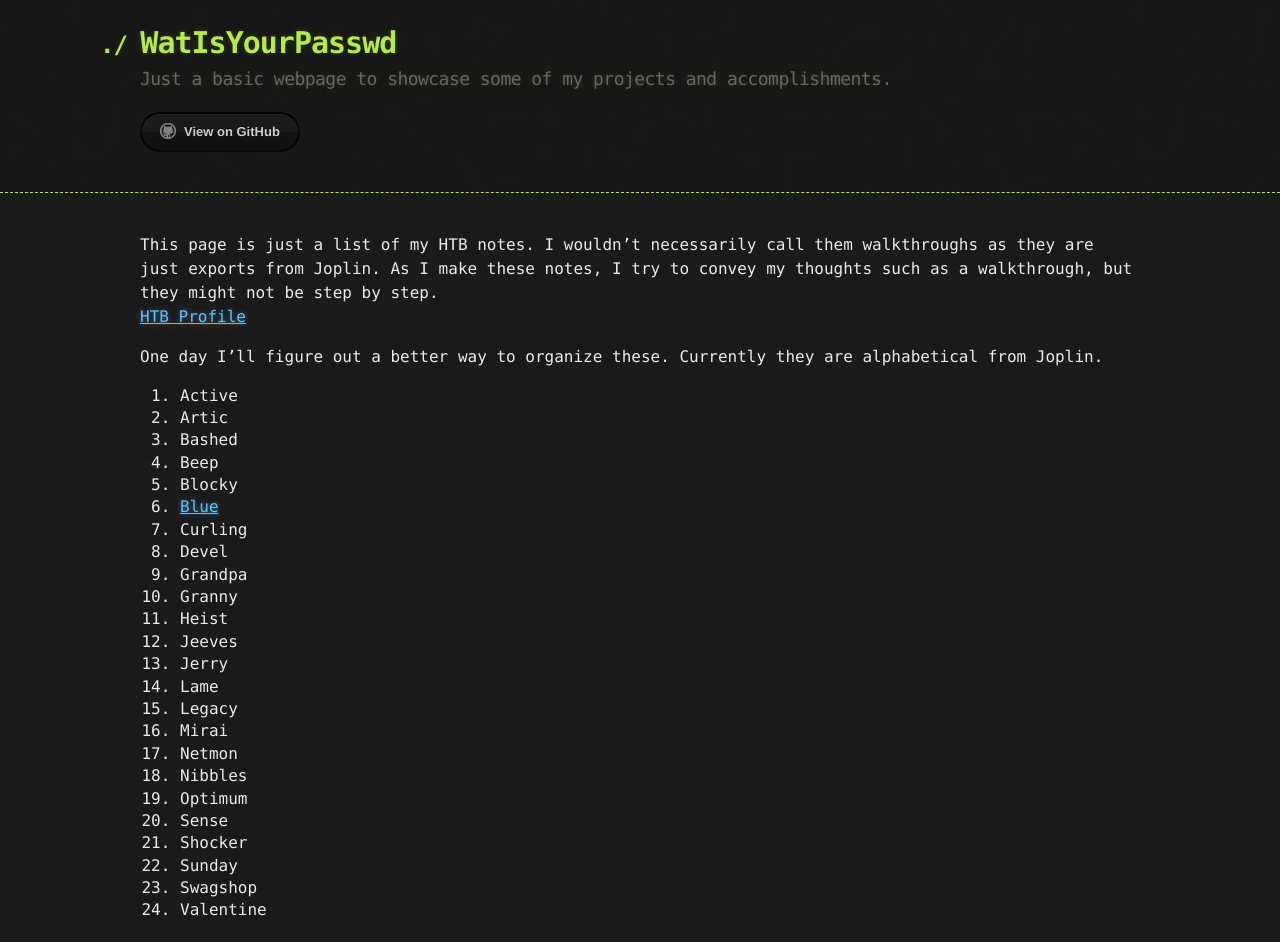
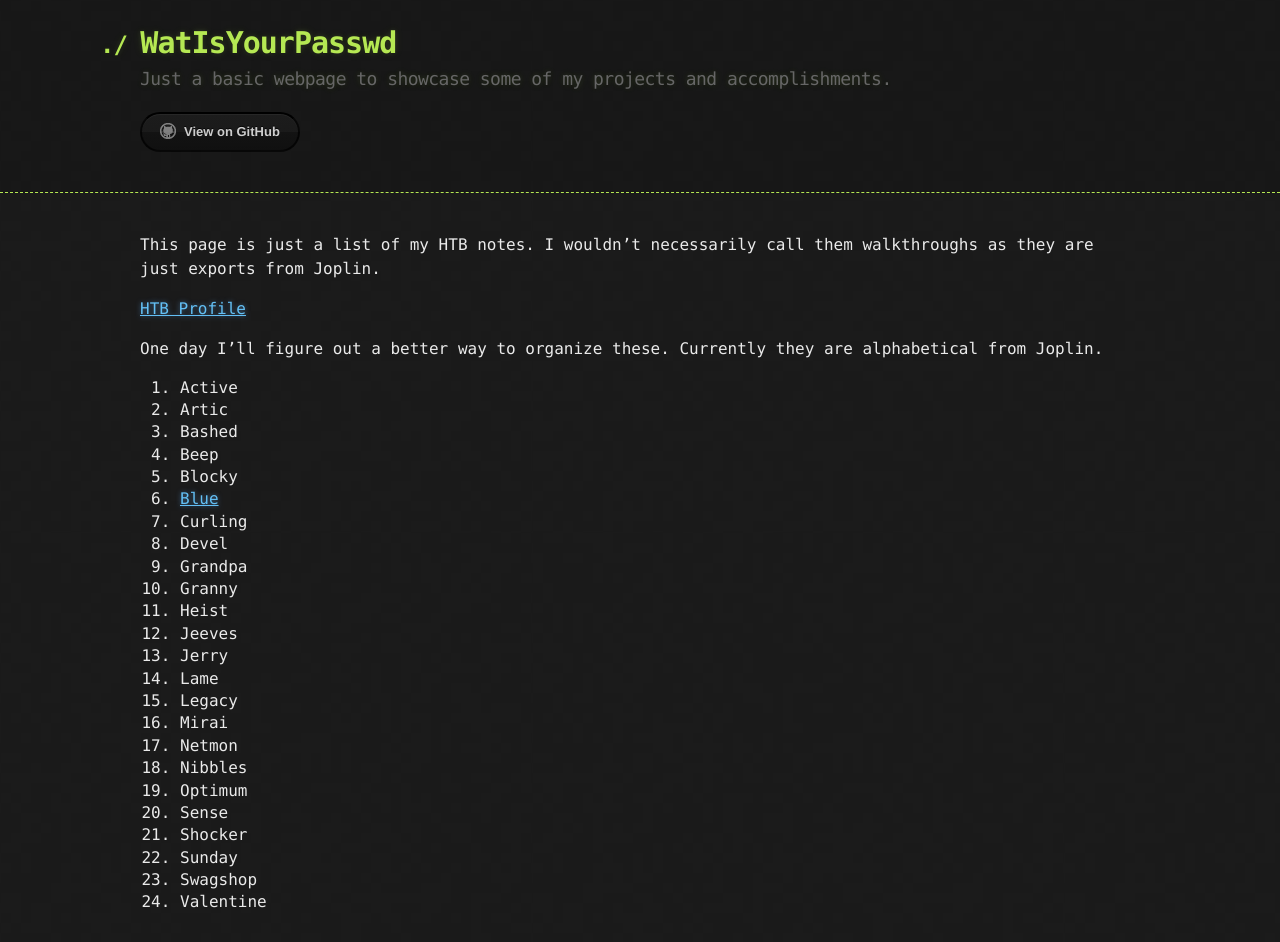
Before and after one commit to 0xForearms/0xForearms.github.io, a Jekyll site: the page built from HTB/index.md, in a window 1280 px wide. Built offline with Jekyll 4.4.1, drawn with Linux system fonts in a browser that asks for light colours; our own code applies the rules of GitHub Pages for plain Markdown files.

Commit message:
Update index.md

```diff
--- a/HTB/index.md
+++ b/HTB/index.md
@@ -1,4 +1,5 @@
-This page is just a list of my HTB notes.  I wouldn't necessarily call them walkthroughs as they are just exports from Joplin.  As I make these notes, I try to convey my thoughts such as a walkthrough, but they might not be step by step.
+This page is just a list of my HTB notes.  I wouldn't necessarily call them walkthroughs as they are just exports from Joplin.
+
 [HTB Profile](https://www.hackthebox.eu/home/users/profile/49486)
 
 One day I'll figure out a better way to organize these. Currently they are alphabetical from Joplin.
```
